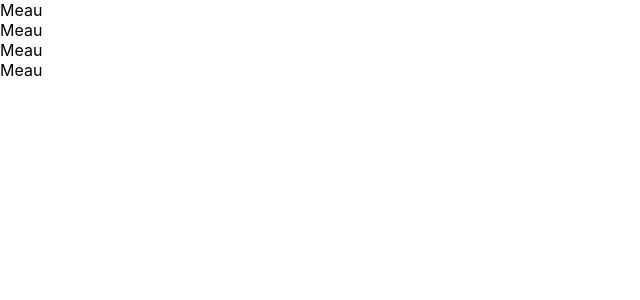
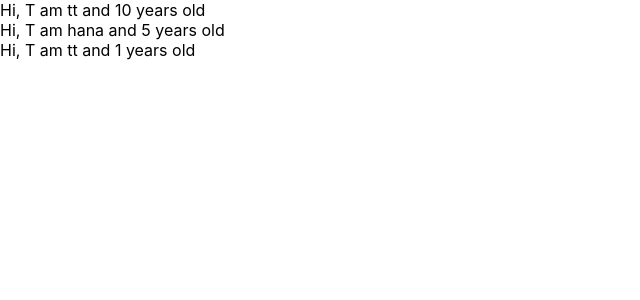
Before and after one commit to tt2tt/react_redux_practice, a React (Create React App) app: page / in a window 1280 px wide. Shown: the top 300 px of the page, without its empty margins (0-640 px from the left). Built offline with nearby package versions, Linux system fonts and the light colour scheme.

Commit message:
prorpsの練習

```diff
--- a/src/App.js
+++ b/src/App.js
@@ -10,20 +10,34 @@
 // }
 
 const App = () =>{
+  const profiles = [
+    {
+      name: "tt", age: 10
+    },
+    {
+      name: "hana", age: 5
+    }
+  ]
   return (
     <div>
-    <Cat />
-    <Cat />
-    <Cat />
-    <Cat />
+    {
+      profiles.map((profile, index) => {
+        return <User name={profile.name} age={profile.age} key={index}/>
+      })
+    }
+    <User name={"tt"} gae={10}/>
     </div>
     )
 }
 
-const Cat = () => {
+const User = (props) => {
   return (
-    <div>Meau</div>
+    <div>Hi, T am {props.name} and {props.age} years old</div>
   )
 }
 
+User.defaultProps ={
+  age: 1
+}
+
 export default App;
```
